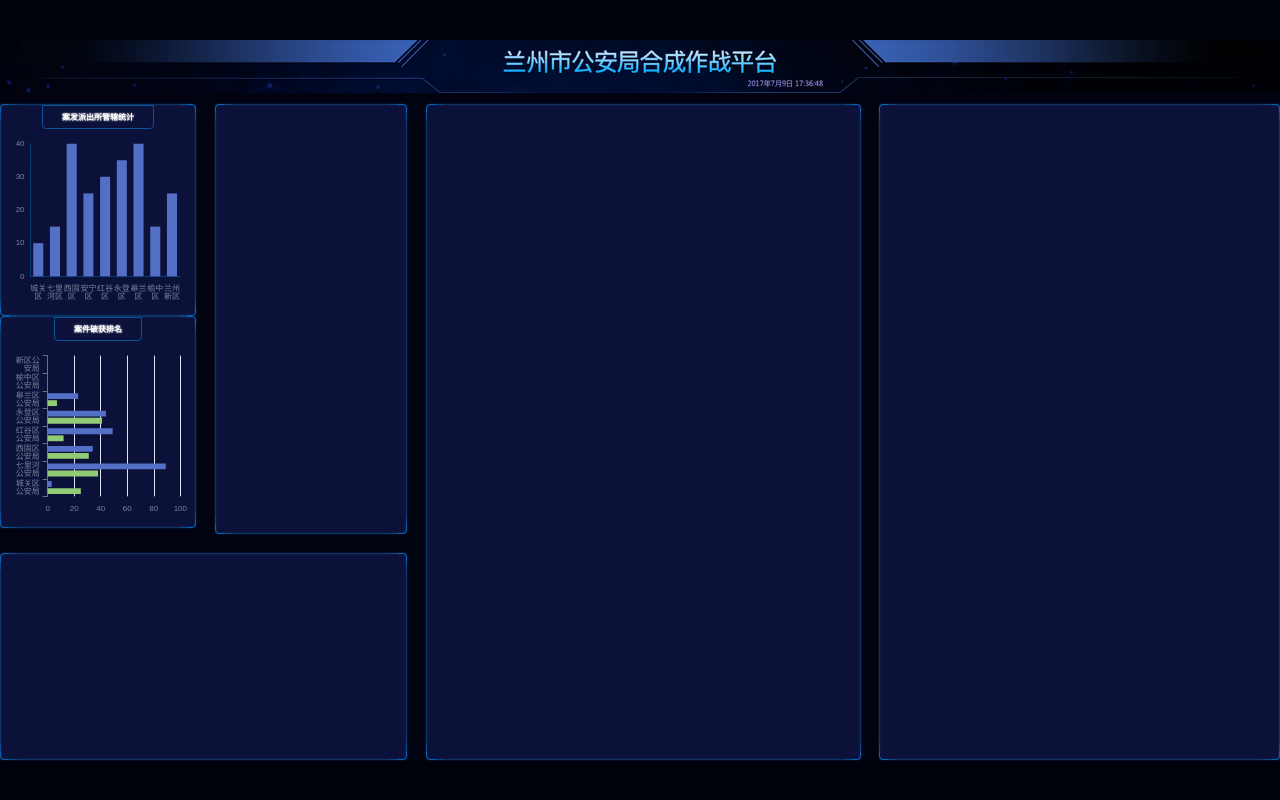
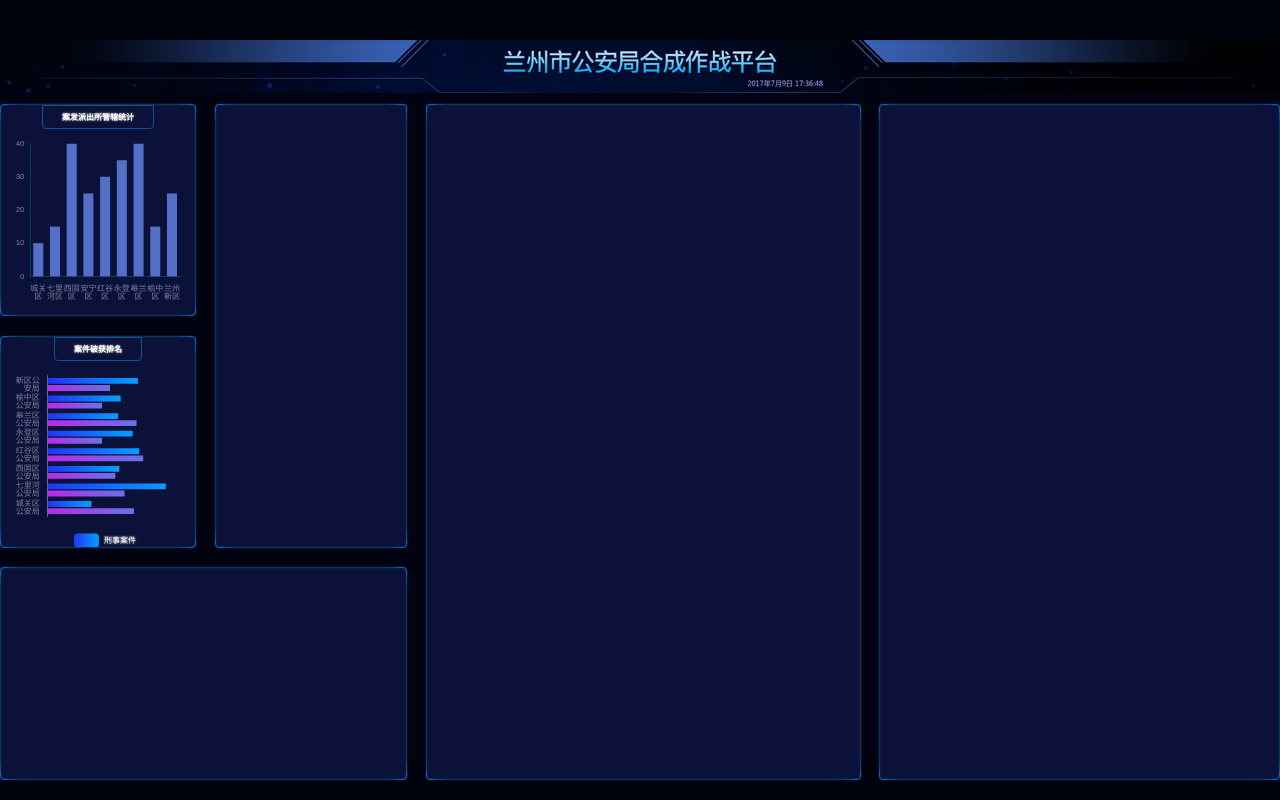
Before and after one commit to Getimer/bigScreenDemo, a React (Create React App) app: page / in a window 1280 px wide. Built offline with nearby package versions, Linux system fonts and the light colour scheme.

Commit message:
添加渐变

```diff
--- a/src/components/chart2.jsx
+++ b/src/components/chart2.jsx
@@ -3,6 +3,7 @@ import * as echarts from "echarts";
 
 import baseEchartOption from "../shared/base-echarts-options";
 import createEchartsOptions from "../shared/create-echarts-options";
+import px from "../shared/px";
 const Chart2=()=>{
     const divRef=useRef(null)
     useEffect(()=>{
@@ -10,12 +11,30 @@ const Chart2=()=>{
         myChart.setOption(createEchartsOptions({
             ...baseEchartOption,
             xAxis: {
+                show:false,
                 type: 'value',
                 boundaryGap: [0, 0.01]
             },
+            legend:{
+                show:true,
+                top:'90%',
+                left:'35%',
+                textStyle:{
+                    fontSize:px(12),
+                    color:'white',
+                    textShadowOffsetX:0,
+                    textShadowOffsetY:0,
+                    textShadowColor:'white',
+                    textShadowBlur:px(3)
 
+                }
+            },
             yAxis: {
+                axisTick:{
+                    show: false
+                },
                 axisLabel:{
+
                     formatter(val){
                         if(val.length>3){
                             const array=val.split('')
@@ -31,14 +50,36 @@ const Chart2=()=>{
             },
             series: [
                 {
-                    name: '2011',
+                    name: '刑事案件',
                     type: 'bar',
-                    data: [3, 89, 34, 49, 44, 23]
+                    data: [33, 89, 54, 69, 64, 53,55,68],
+                    itemStyle:{
+                        normal:{
+                            color:new echarts.graphic.LinearGradient(0,0,1,0,[{
+                                offset:0,
+                                color:'#2034f9'
+                            },{
+                                offset: 1,
+                                color:'#04a1ff'
+                            }]                            )
+                        }
+                    }
                 },
                 {
-                    name: '2012',
+                    name: '民事案件',
                     type: 'bar',
-                    data: [25, 38, 31, 12, 41, 7]
+                    data: [65, 58, 51, 72, 41, 67,41,47],
+                    itemStyle:{
+                        normal:{
+                            color:new echarts.graphic.LinearGradient(0,0,1,0,[{
+                                offset:0,
+                                color:'#b92ae8'
+                            },{
+                                offset: 1,
+                                color:'#6773e7'
+                            }]                            )
+                        }
+                    }
                 },
             ]
         }))
--- a/src/page/home.jsx
+++ b/src/page/home.jsx
@@ -11,7 +11,8 @@ function Home(){
             <main>
                 <section className="section1">
                     <Chart1/>
-                    <Chart2/>
+                    <div className="charts2"><Chart2 /></div>
+
                 </section>
                 <section className="bordered section2">
 
--- a/src/page/home.scss
+++ b/src/page/home.scss
@@ -50,6 +50,9 @@
       }
     }
     > .section1{
+      > .charts2{
+        margin-top: 20px;
+      }
       grid-area: box1;
 
     }
```
